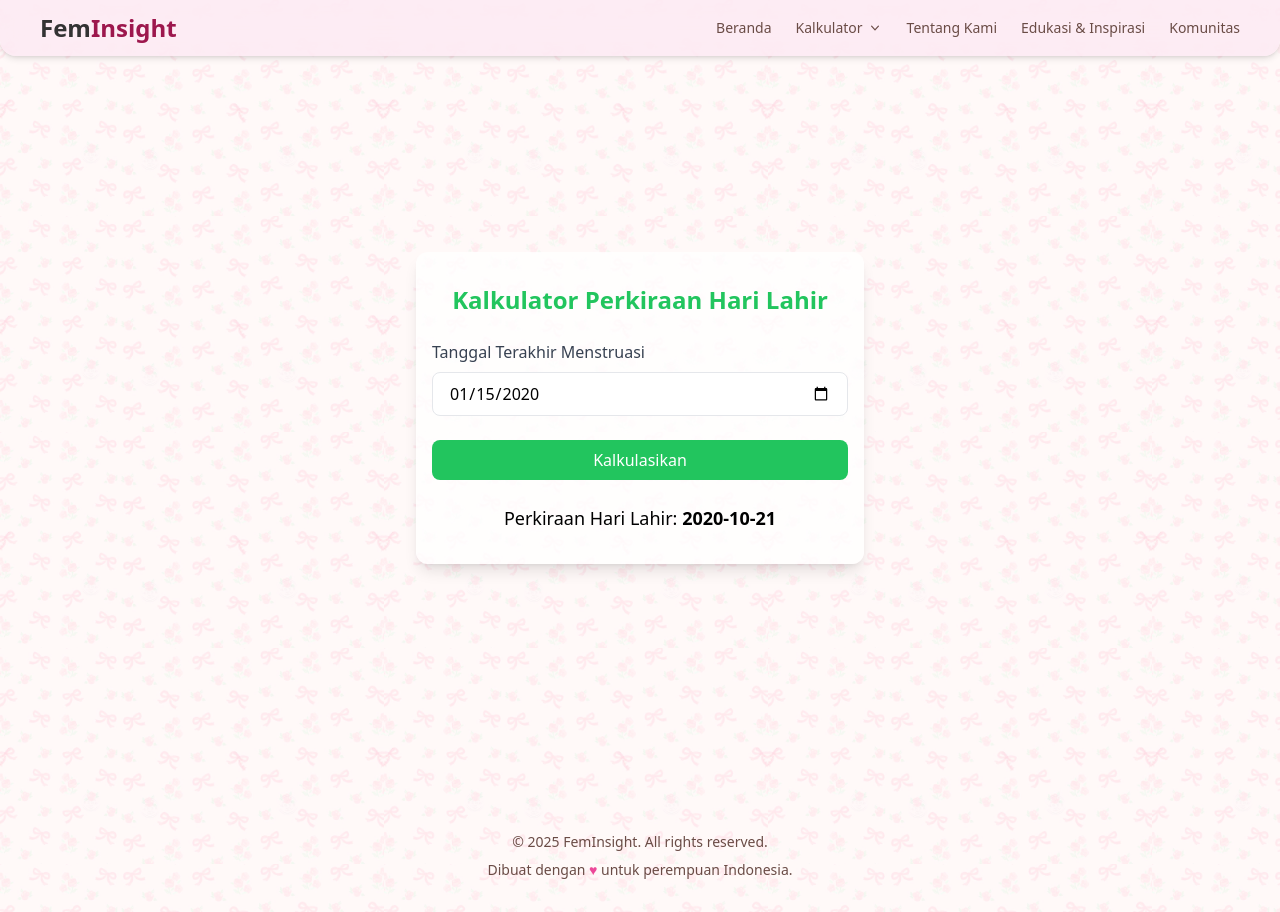
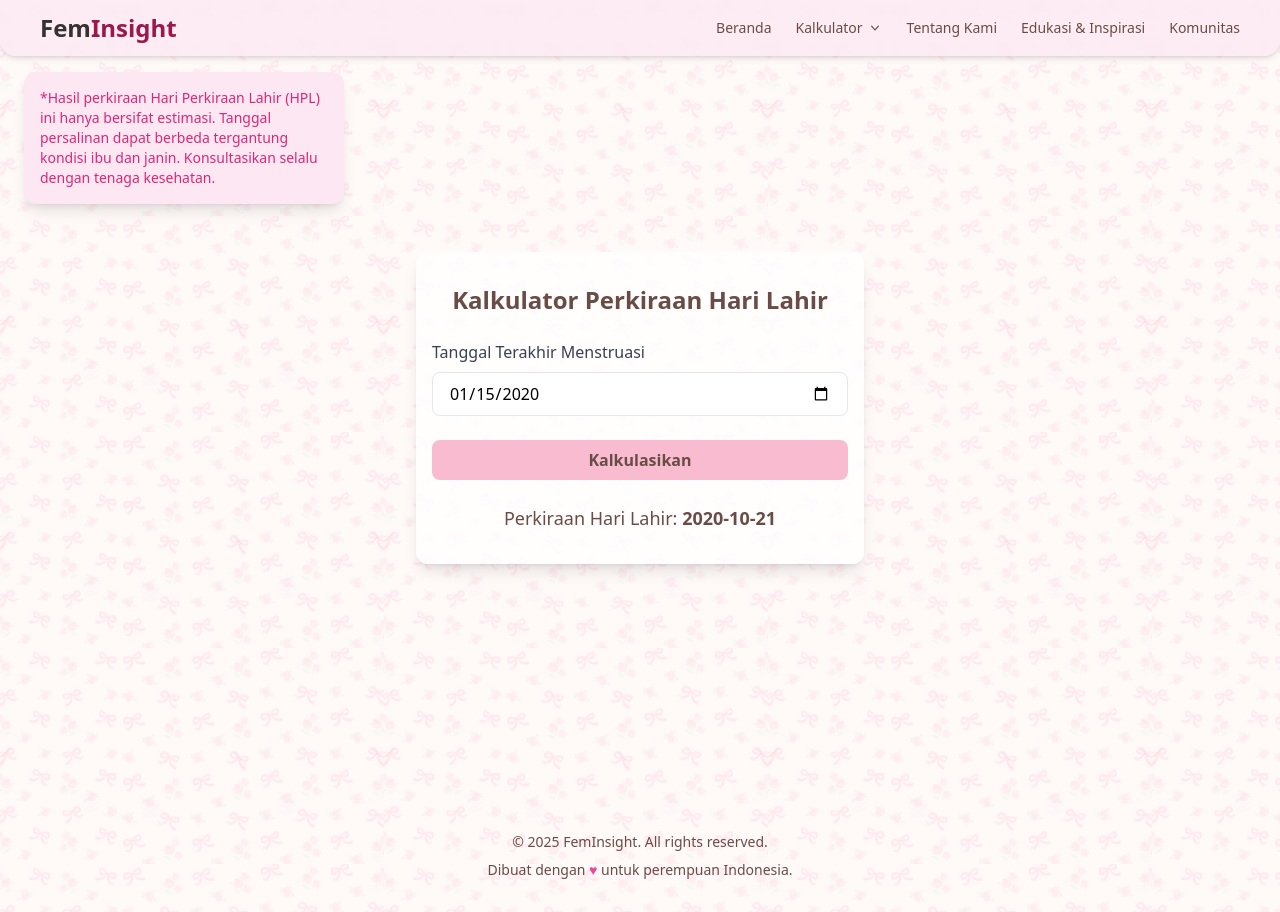
Before and after one commit to silviansi/feminsight, a Vue app: page /hpl in a window 1280 px wide. Both pictures are taken after typing "2020-01-15" into the empty fields and a click on the button "Kalkulasikan". Built offline with nearby package versions, Linux system fonts and the light colour scheme.

Commit message:
change theme to coquette and add disclaimer card

```diff
--- a/src/views/HPL.vue
+++ b/src/views/HPL.vue
@@ -1,24 +1,37 @@
 <template>
     <div class="relative h-screen flex items-center justify-center">
+    <!-- Card Peringatan -->
+    <div class="absolute top-6 left-6 mt-12 bg-pink-100 p-4 rounded-xl shadow-lg max-w-xs mx-auto hidden sm:block">
+        <p class="text-sm font-medium text-pink-600">
+            *Hasil perkiraan Hari Perkiraan Lahir (HPL) ini hanya bersifat estimasi. Tanggal persalinan dapat berbeda tergantung kondisi ibu dan janin. Konsultasikan selalu dengan tenaga kesehatan.
+        </p>
+    </div>
 
     <!-- Konten -->
     <div class="relative z-10 text-center w-full max-w-md px-4 py-8 bg-white bg-opacity-80 rounded-xl shadow-lg mt-4">
-        <h1 class="text-xl sm:text-2xl font-bold text-green-500 mb-6">Kalkulator Perkiraan Hari Lahir</h1>
+        <h1 class="text-xl sm:text-2xl font-extrabold text-[#6a4c46] mb-6">Kalkulator Perkiraan Hari Lahir</h1>
 
         <!-- Form Kalkulator -->
         <form @submit.prevent="calculateHPL" class="space-y-6">
         <div class="flex flex-col items-start">
-            <label for="lastPeriod" class="block text-gray-700 font-medium mb-2">Tanggal Terakhir Menstruasi</label>
+            <label for="lastPeriod" class="block text-gray-700 font-base mb-2">Tanggal Terakhir Menstruasi</label>
             <input type="date" id="lastPeriod" v-model="lastPeriod" class="w-full text-sm sm:text-base px-3 sm:px-4 py-2 border rounded-lg focus:outline-none focus:ring-2 focus:ring-blue-500">
         </div>
-        <button type="submit" class="w-full bg-green-500 text-white py-2 px-4 rounded-lg hover:bg-green-800">
+        <button type="submit" class="w-full bg-[#f8bbd0] text-[#6a4c46] font-semibold py-2 px-4 rounded-lg hover:bg-[#f4a6c6] transition duration-300">
             Kalkulasikan
         </button>
         </form>
 
         <!-- Hasil Kalkulasi -->
-        <div v-if="hpl" class="mt-4 sm:mt-6 text-center">
-            <p class="text-lg font-medium">Perkiraan Hari Lahir: <span class="font-bold">{{ hpl }}</span></p>
+        <div v-if="hpl" class="mt-4 sm:mt-6 text-center text-[#6a4c46]">
+            <p class="text-lg font-base">Perkiraan Hari Lahir: <span class="font-bold">{{ hpl }}</span></p>
+        </div>
+
+        <!-- Card Peringatan -->
+        <div class="mt-6 bg-pink-100 p-4 rounded-xl shadow-lg max-w-md mx-auto block sm:hidden">
+        <p class="text-sm font-medium text-pink-600">
+            *Hasil perkiraan Hari Perkiraan Lahir (HPL) ini hanya bersifat estimasi. Tanggal persalinan dapat berbeda tergantung kondisi ibu dan janin. Konsultasikan selalu dengan tenaga kesehatan.
+        </p>
         </div>
     </div>
     </div>
```
